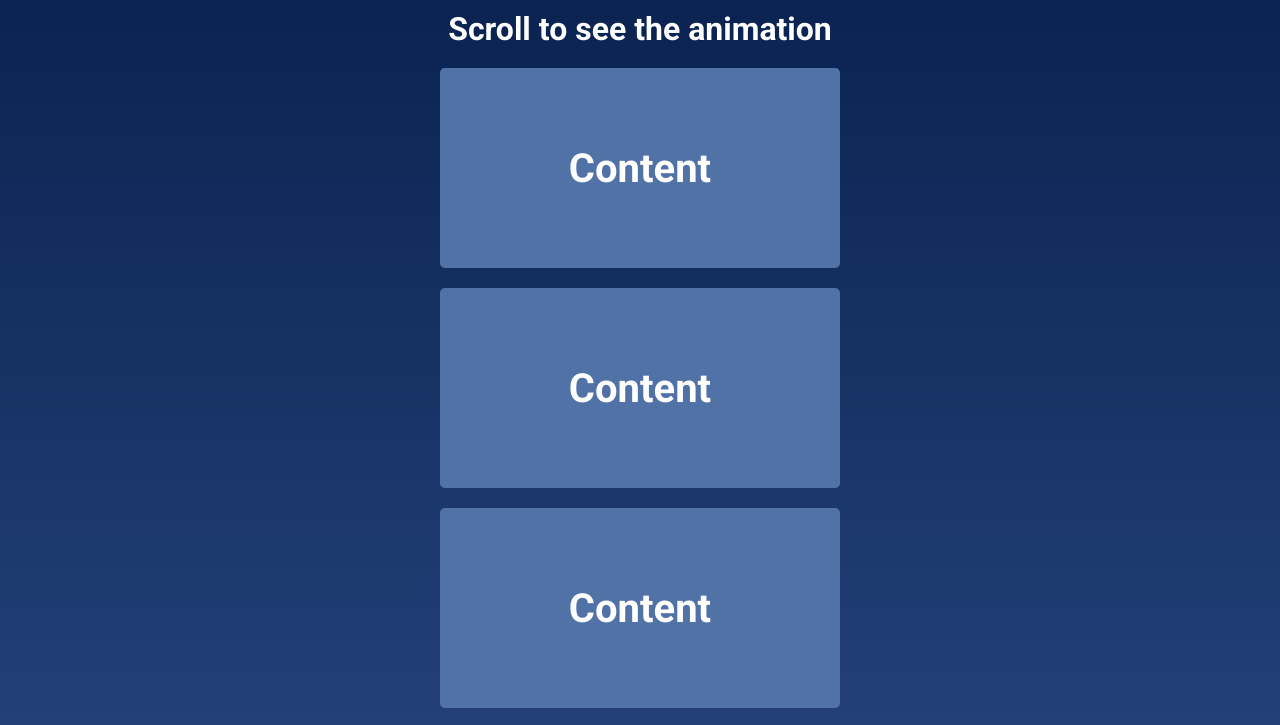
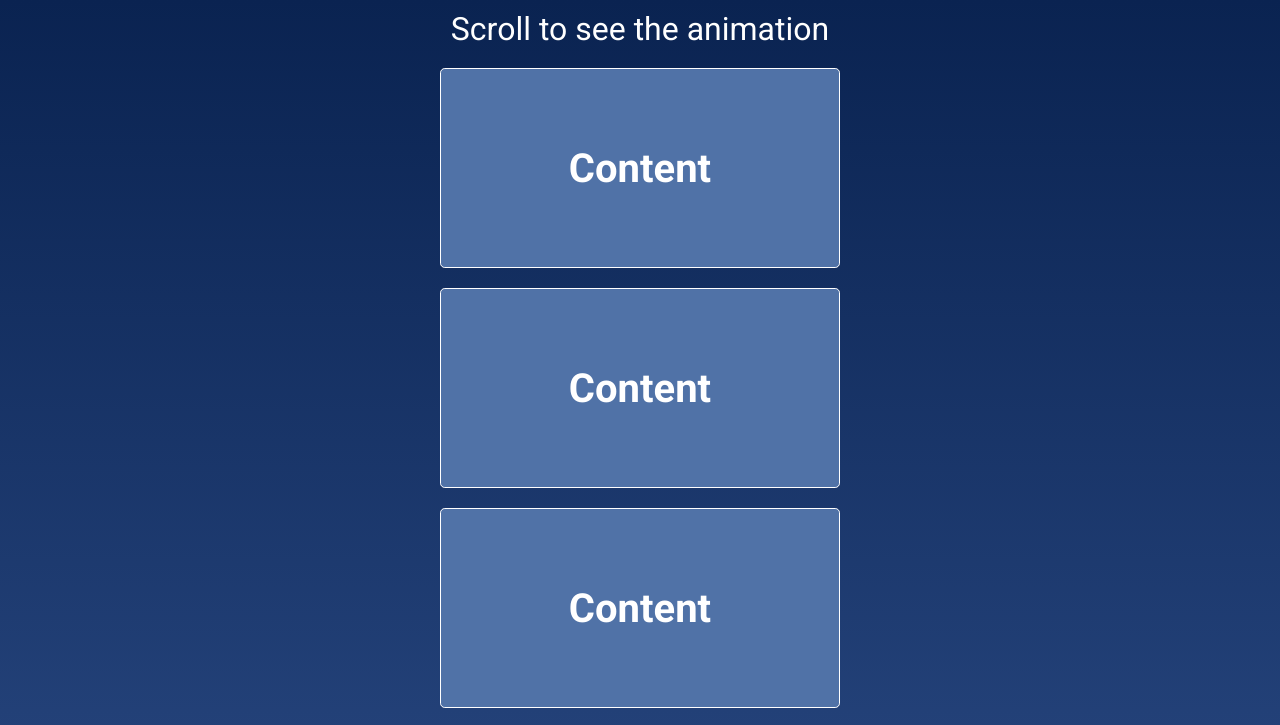
Before and after one commit to Peter-Easterbrook/Ex6-Scroll-Animation, a plain HTML site: page index.html in a window 1280 px wide. Shown: the top 725 px of the page. Drawn offline with Linux system fonts and the light colour scheme.

Commit message:
8.12.2020
Added white border for clarity

```diff
--- a/style.css
+++ b/style.css
@@ -33,6 +33,7 @@ body::-webkit-scrollbar-thumb {
 h1 {
   margin: 10px;
   color: #fff;
+  font-weight: 400;
 }
 
 .box {
@@ -48,6 +49,7 @@ h1 {
   bax-shadow: 2px 4px 4px rgba(0, 0, 0, 0.3);
   transform: translateX(400%);
   transition: transform 0.4s ease;
+  border: 1px solid #fff;
 }
 
 .box:nth-of-type(even) {
```
